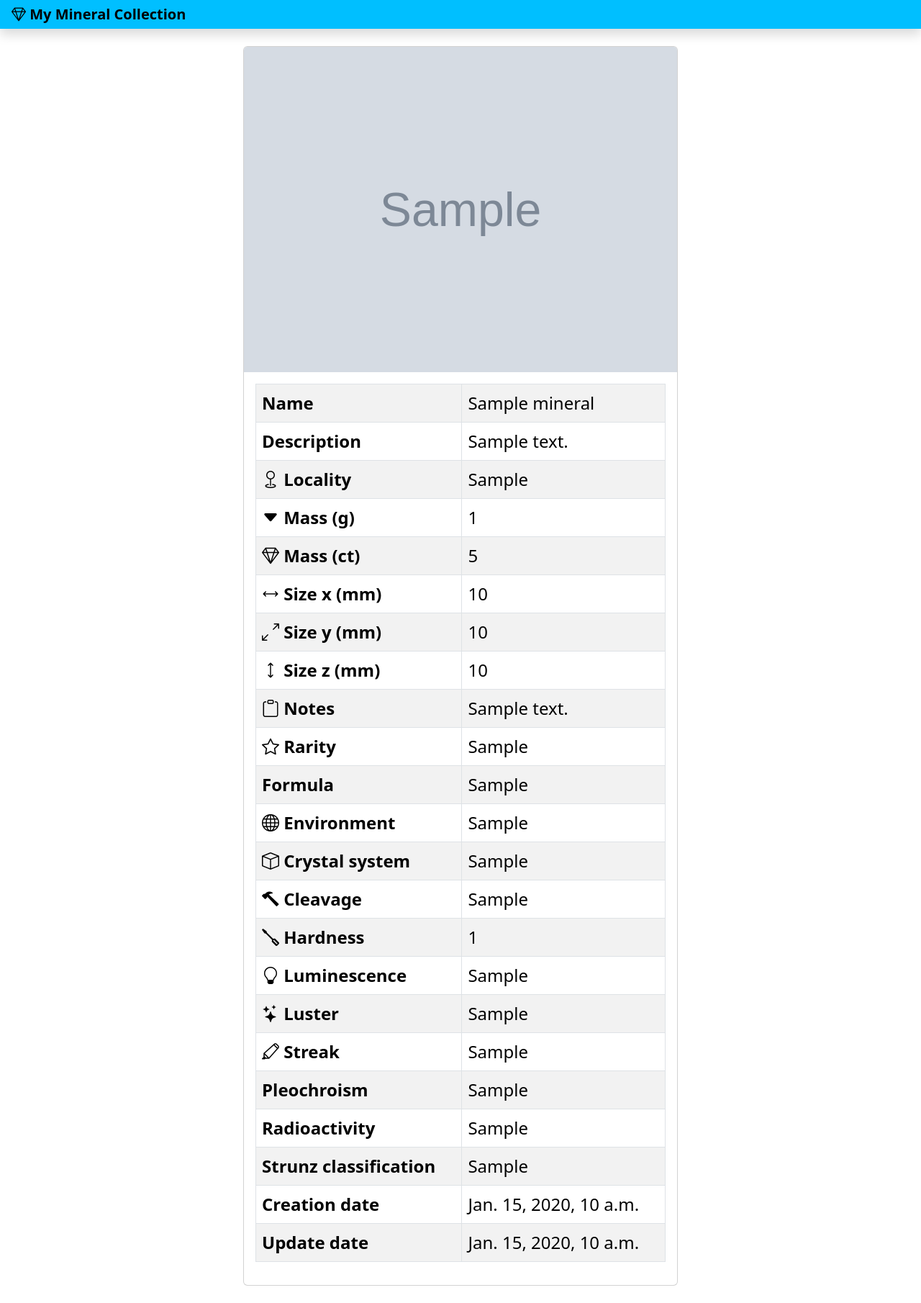
After one commit to SimoMurazzo/MyCollectionMinerals-Rocks, a Django app: page /minerals/detail/1/ in a window 1280 px wide. The commit adds this page. Shown: the whole page at 72% size. Run offline with Django 5.2, Linux system fonts and the light colour scheme; tables that the repository leaves empty hold one stand-in row (values such as "Sample post"); grey boxes marked "Sample" are stand-in pictures; some libraries are stand-ins or nearby versions.

Commit message:
Updated required fields and improved UI of detail

```diff
--- a/Minerals/models.py
+++ b/Minerals/models.py
@@ -1,4 +1,9 @@
 from django.db import models
+from decimal import Decimal
+
+
+def remove_exponent(d):
+    return d.quantize(Decimal(1)) if d == d.to_integral() else d.normalize()
 
 
 class Mineral(models.Model):
@@ -13,15 +18,15 @@ class Mineral(models.Model):
     size_z_mm = models.PositiveIntegerField(blank=True, null=True)
     notes = models.TextField(blank=True)
     rarity = models.CharField(max_length=120)
-    formula = models.TextField()
+    formula = models.TextField(blank=True)
     environment = models.TextField()
-    crystal_system = models.CharField(max_length=120)
-    cleavage = models.CharField(max_length=120)
-    hardness = models.DecimalField(decimal_places=3, max_digits=5)
+    crystal_system = models.CharField(max_length=120, blank=True)
+    cleavage = models.CharField(max_length=120, blank=True)
+    hardness = models.DecimalField(decimal_places=3, max_digits=5, blank=True, null=True)
     luminescence = models.CharField(max_length=120, blank=True)
-    luster = models.CharField(max_length=120)
-    streak = models.CharField(max_length=120)
+    luster = models.CharField(max_length=120, blank=True)
+    streak = models.CharField(max_length=120, blank=True)
     pleochroism = models.CharField(max_length=120, blank=True)
     radioactivity = models.CharField(max_length=120, blank=True)
-    strunz_class = models.CharField(max_length=10)
+    strunz_class = models.CharField(max_length=10, blank=True)
     image = models.ImageField()
--- /dev/null
+++ b/Minerals/templates/detailview.html
@@ -0,0 +1,152 @@
+{% extends 'base.html' %}
+{% load custom_tags %}
+{% load static %}
+
+{% block title %}My mineral collection | Detail{% endblock title %}
+
+{% block content %}
+<div class="col">
+    <div class="row justify-content-center mt-4">
+        <div class="col-sm-10 col-lg-8 col-xl-6 mb-4">
+            <div class="card h-100">
+                <img src="{{ object.image.url }}" class="card-img-top" alt="{{ object.name }}">
+                <div class="card-body">
+                    <div class="table-responsive">
+                        <table class="table table-bordered table-striped text-left fs-4">
+                            <tbody>
+                                <tr>
+                                    <th>Name</th>
+                                    <td>{{ object.name }}</td>
+                                </tr>
+                                <tr>
+                                    <th>Description</th>
+                                    <td>{{ object.description }}</td>
+                                </tr>
+                                {% if object.locality %}
+                                <tr>
+                                    <th class="bi bi-geo"> Locality</th>
+                                    <td>{{ object.locality }}</td>
+                                </tr>
+                                {% endif %}
+                                {% if object.mass_g %}
+                                <tr>
+                                    <th class="bi bi-caret-down-fill"> Mass (g)</th>
+                                    <td>{{ object.mass_g|remove_exponent_tag }}</td>
+                                </tr>
+                                <tr>
+                                    <th class="bi bi-gem"> Mass (ct)</th>
+                                    <td>{{ object.mass_g|to_ct|remove_exponent_tag }}</td>
+                                </tr>
+                                {% endif %}
+                                {% if object.size_x_mm %}
+                                <tr>
+                                    <th class="bi bi-arrows"> Size x (mm)</th>
+                                    <td>{{ object.size_x_mm }}</td>
+                                </tr>
+                                {% endif %}
+                                {% if object.size_y_mm %}
+                                <tr>
+                                    <th class="bi bi-arrows-angle-expand"> Size y (mm)</th>
+                                    <td>{{ object.size_y_mm }}</td>
+                                </tr>
+                                {% endif %}
+                                {% if object.size_z_mm %}
+                                <tr>
+                                    <th class="bi bi-arrows-vertical"> Size z (mm)</th>
+                                    <td>{{ object.size_z_mm }}</td>
+                                </tr>
+                                {% endif %}
+                                {% if object.notes %}
+                                <tr>
+                                    <th class="bi bi-clipboard"> Notes</th>
+                                    <td>{{ object.notes }}</td>
+                                </tr>
+                                {% endif %}
+                                <tr>
+                                    <th class="bi bi-star"> Rarity</th>
+                                    <td>{{ object.rarity }}</td>
+                                </tr>
+                                {% if object.formula %}
+                                <tr>
+                                    <th>Formula</th>
+                                    <td>{{ object.formula }}</td>
+                                </tr>
+                                {% endif %}
+                                <tr>
+                                    <th class="bi bi-globe"> Environment</th>
+                                    <td>{{ object.environment }}</td>
+                                </tr>
+                                {% if object.crystal_system %}
+                                <tr>
+                                    <th class="bi bi-box"> Crystal system</th>
+                                    <td>{{ object.crystal_system }}</td>
+                                </tr>
+                                {% endif %}
+                                {% if object.cleavage %}
+                                <tr>
+                                    <th class="bi bi-hammer"> Cleavage</th>
+                                    <td>{{ object.cleavage }}</td>
+                                </tr>
+                                {% endif %}
+                                {% if object.hardness %}
+                                <tr>
+                                    <th class="bi bi-screwdriver"> Hardness</th>
+                                    <td>{{ object.hardness|remove_exponent_tag }}</td>
+                                </tr>
+                                {% endif %}
+                                {% if object.luminescence %}
+                                <tr>
+                                    <th class="bi bi-lightbulb"> Luminescence</th>
+                                    <td>{{ object.luminescence }}</td>
+                                </tr>
+                                {% endif %}
+                                {% if object.luster %}
+                                <tr>
+                                    <th class="bi bi-stars"> Luster</th>
+                                    <td>{{ object.luster }}</td>
+                                </tr>
+                                {% endif %}
+                                {% if object.streak %}
+                                <tr>
+                                    <th class="bi bi-highlighter"> Streak</th>
+                                    <td>{{ object.streak }}</td>
+                                </tr>
+                                {% endif %}
+                                {% if object.pleochroism %}
+                                <tr>
+                                    <th>Pleochroism</th>
+                                    <td>{{ object.pleochroism }}</td>
+                                </tr>
+                                {% endif %}
+                                {% if object.radioactivity %}
+                                <tr>
+                                    <th>Radioactivity</th>
+                                    <td>{{ object.radioactivity }}</td>
+                                </tr>
+                                {% endif %}
+                                {% if object.strunz_class %}
+                                <tr>
+                                    <th>Strunz classification</th>
+                                    <td>{{ object.strunz_class }}</td>
+                                </tr>
+                                {% endif %}
+                                <tr>
+                                    <th>Creation date</th>
+                                    <td>{{ object.creation_date }}</td>
+                                </tr>
+                                <tr>
+                                    <th>Update date</th>
+                                    <td>{{ object.update_date }}</td>
+                                </tr>
+                            </tbody>
+                        </table>
+                    </div>
+                </div>
+            </div>
+        </div>
+    </div>
+</div>
+{% endblock content %}
+
+{% block content_script %}
+{% endblock content_script %}
--- a/Minerals/templates/listview.html
+++ b/Minerals/templates/listview.html
@@ -28,7 +28,7 @@
                     <p class="card-text">{{ m.description|truncatechars:36 }}</p>
                 </div>
                 <div class="card-footer">
-                    <a href="#" class="btn btn-primary fw-bold bi bi-info-circle"> Detail</a>
+                    <a href="{% url 'detail' pk=m.pk %}" class="btn btn-primary fw-bold bi bi-info-circle"> Detail</a>
                 </div>
             </div>
         </div>
--- a/Minerals/templatetags/custom_tags.py
+++ b/Minerals/templatetags/custom_tags.py
@@ -1,4 +1,6 @@
 from django import template
+
+from Minerals.models import remove_exponent
 
 register = template.Library()
 
@@ -9,3 +11,13 @@ def keep_query_params(context, **kwargs):
     for k, v in kwargs.items():
         query[k] = v
     return f'?{query.urlencode()}'
+
+
+@register.filter
+def to_ct(value):
+    return value * 5
+
+
+@register.filter
+def remove_exponent_tag(value):
+    return remove_exponent(value)
--- a/Minerals/urls.py
+++ b/Minerals/urls.py
@@ -2,5 +2,5 @@ from django.urls import path
 from Minerals.views import *
 
 urlpatterns = [
-
+    path('detail/<int:pk>/', MineralDetail.as_view(), name='detail'),
 ]
--- a/Minerals/views.py
+++ b/Minerals/views.py
@@ -15,3 +15,8 @@ class MineralList(ListView):
             return Mineral.objects.filter(Q(name__icontains=query) | Q(description__icontains=query))
         else:
             return Mineral.objects.all()
+
+
+class MineralDetail(DetailView):
+    template_name = 'detailview.html'
+    model = Mineral
```
Also changed, not shown: Minerals/migrations/0004_alter_mineral_cleavage_alter_mineral_crystal_system_and_more.py (added).
